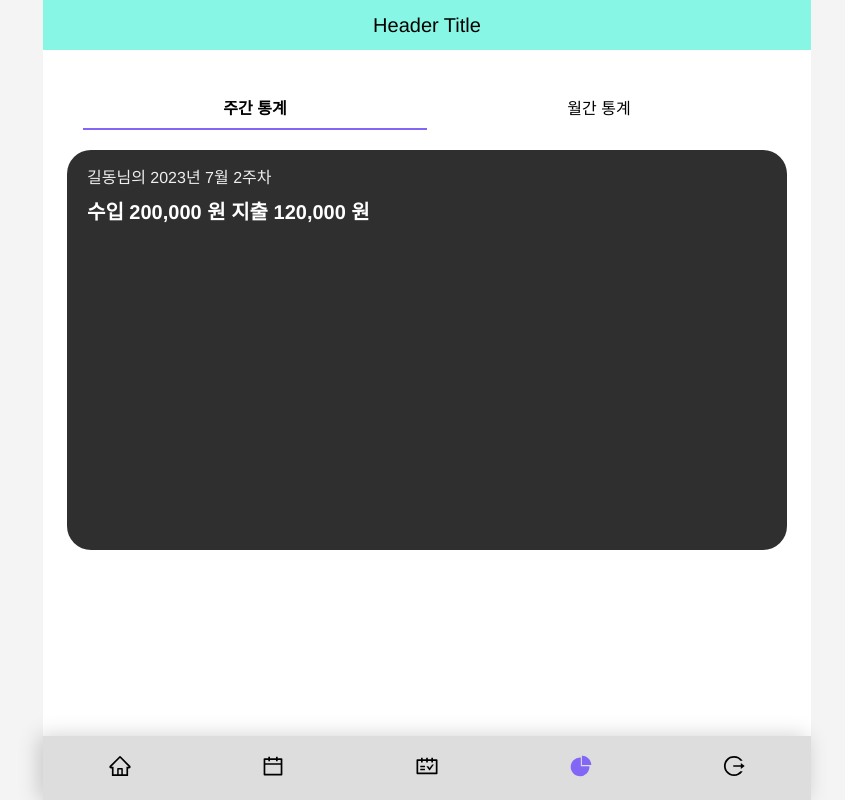
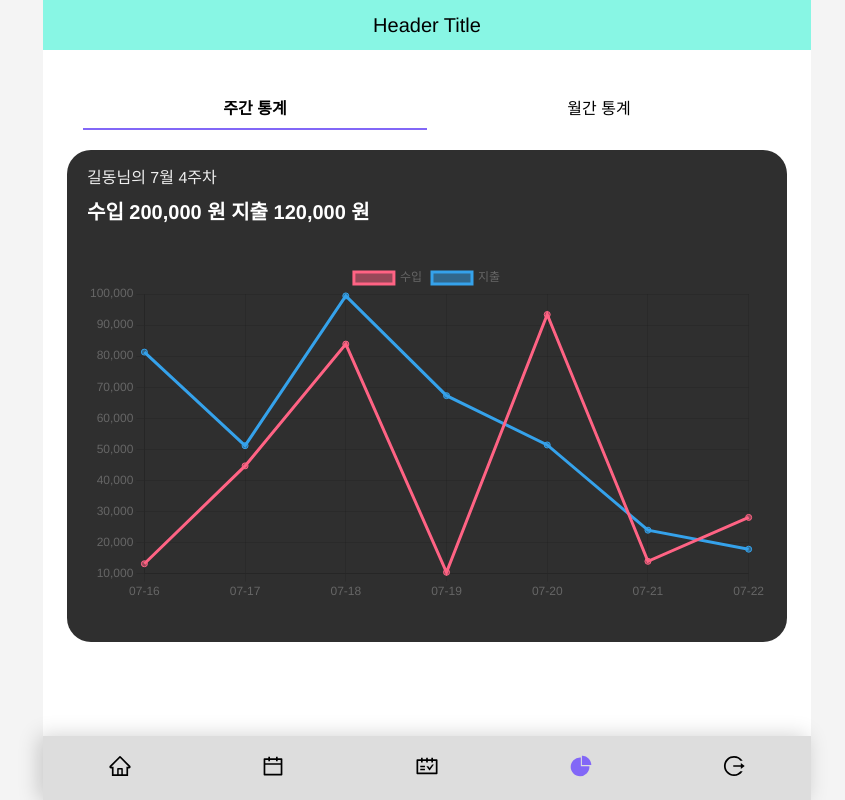
Before and after one commit to FC-TOY-10/ddock-ple, a React (Vite) app: page /chart in a window 1280 px wide. Shown: the whole page, without its empty margins (213-1058 px from the left). Built offline with nearby package versions, Linux system fonts and the light colour scheme.

Commit message:
feat: Chart.js 더미데이터 연동

```diff
--- a/package.json
+++ b/package.json
@@ -11,8 +11,11 @@
   },
   "dependencies": {
     "axios": "^1.4.0",
+    "chart.js": "^4.3.0",
+    "moment": "^2.29.4",
     "path": "^0.12.7",
     "react": "^18.2.0",
+    "react-chartjs-2": "^5.2.0",
     "react-dom": "^18.2.0",
     "react-icons": "^4.10.1",
     "react-router-dom": "^6.14.1",
--- a/src/components/chart/ChartCard.tsx
+++ b/src/components/chart/ChartCard.tsx
@@ -1,12 +1,91 @@
 import React from 'react'
 import { styled } from 'styled-components'
+import {
+  Chart as ChartJS,
+  CategoryScale,
+  LinearScale,
+  PointElement,
+  LineElement,
+  Tooltip,
+  Legend
+} from 'chart.js'
+import { Line } from 'react-chartjs-2'
+import moment, { Moment } from 'moment'
+import 'moment/locale/ko'
+
+ChartJS.register(CategoryScale, LinearScale, PointElement, LineElement, Tooltip, Legend)
+
+export const options = {
+  responsive: true,
+  interaction: {
+    mode: 'index' as const,
+    intersect: false
+  },
+  stacked: false,
+  plugins: {},
+  scales: {
+    y: {
+      type: 'linear' as const,
+      display: true,
+      position: 'left' as const
+    },
+    y1: {
+      type: 'linear' as const,
+      display: false,
+      position: 'right' as const,
+      grid: {
+        drawOnChartArea: false
+      }
+    }
+  }
+}
 
 export const ChartCard = React.memo(() => {
+  const startDay = moment().startOf('week')
+
+  const weekOfMonth = (m: Moment) => m.week() - moment(m).startOf('month').week() + 1
+  const nowDate = moment().utc(true)
+
+  const labels = [
+    `${startDay.format('MM-DD').toString()}`,
+    `${startDay.day(1).format('MM-DD').toString()}`,
+    `${startDay.day(2).format('MM-DD').toString()}`,
+    `${startDay.day(3).format('MM-DD').toString()}`,
+    `${startDay.day(4).format('MM-DD').toString()}`,
+    `${startDay.day(5).format('MM-DD').toString()}`,
+    `${startDay.day(6).format('MM-DD').toString()}`
+  ]
+
+  // 임시 데이터
+  const data = {
+    labels,
+    datasets: [
+      {
+        label: '수입',
+        data: labels.map(() => Math.random() * 100000),
+        borderColor: 'rgb(255, 99, 132)',
+        backgroundColor: 'rgba(255, 99, 132, 0.5)',
+        yAxisID: 'y'
+      },
+      {
+        label: '지출',
+        data: labels.map(() => Math.random() * 100000),
+        borderColor: 'rgb(53, 162, 235)',
+        backgroundColor: 'rgba(53, 162, 235, 0.5)',
+        yAxisID: 'y1'
+      }
+    ]
+  }
+
   return (
     <Card>
-      <h4>길동님의 2023년 7월 2주차</h4>
+      <h4>{`길동님의 ${nowDate.format('M월 ')} ${weekOfMonth(nowDate)}주차`}</h4>
       <p className="total">수입 200,000 원 지출 120,000 원</p>
-      <div className="total"></div>
+
+      <Line
+        options={options}
+        data={data}
+      />
     </Card>
   )
 })
@@ -14,9 +93,8 @@ export const ChartCard = React.memo(() => {
 const Card = styled.div`
   border-radius: 24px;
   width: 100%;
-  min-height: 400px; // test style
   background-color: #2f2f2f;
-  padding: 20px;
+  padding: 20px 20px 40px 20px;
 
   h4 {
     font-size: 16px;
@@ -28,5 +106,6 @@ const Card = styled.div`
     font-size: 20px;
     font-weight: 700;
     color: var(--color-white);
+    margin-bottom: 40px;
   }
 `
```
Also changed, not shown: 1 other file (tests, documents, lock files or other folders).
